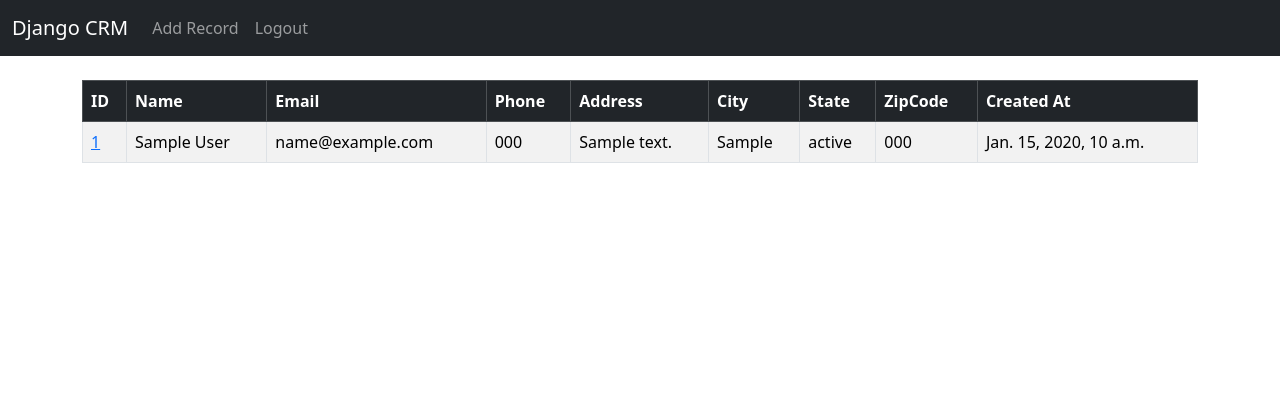
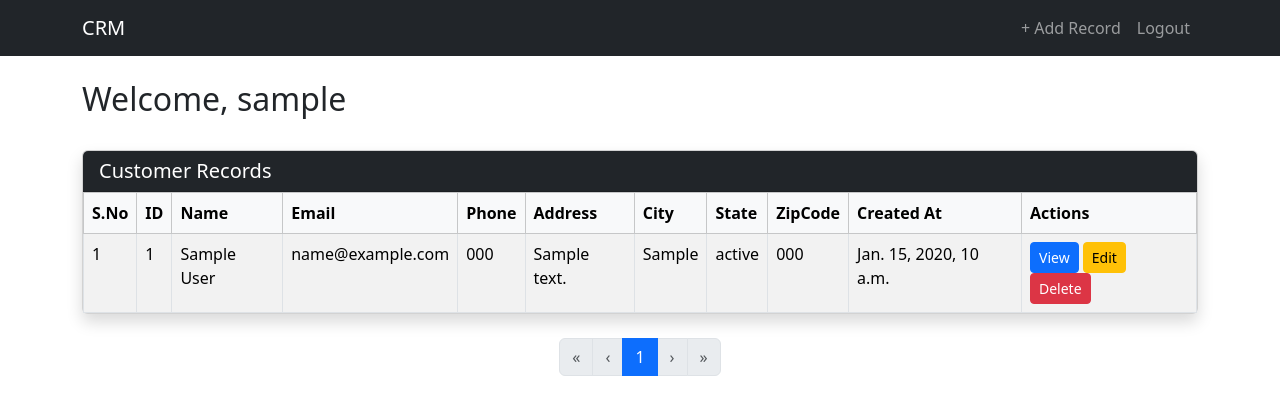
Before and after one commit to atishay-kap/Django-CRM, a Django app: page / in a window 1280 px wide. Shown: the top 415 px of the page. Run offline with Django 5.2, Linux system fonts and the light colour scheme; a user stored in the database is signed in; tables that the repository leaves empty hold one stand-in row (values such as "Sample post").

Commit message:
Final Project

```diff
--- a/website/templates/home.html
+++ b/website/templates/home.html
@@ -2,60 +2,123 @@
 
 {% block content %}
   {% if user.is_authenticated %}
-    <table class="table table-striped table-hover table-bordered">
-      <thead class="table-dark">
+    <div class="d-flex justify-content-between align-items-center mb-4">
+      <h2>Welcome, {{ user.username }}</h2>
+    </div>
+
+    <div class="card shadow mb-4">
+      <div class="card-header bg-dark text-white">
+        <h5 class="mb-0">Customer Records</h5>
+      </div>
+      <div class="card-body p-0">
+        <table class="table table-striped table-hover table-bordered mb-0">
+          <thead class="table-light">
             <tr>
-          <th scope="col">ID</th>
-          <th scope="col">Name</th>
-          <th scope="col">Email</th>
-          <th scope="col">Phone</th>
-          <th scope="col">Address</th>
-          <th scope="col">City</th>
-          <th scope="col">State</th>
-          <th scope="col">ZipCode</th>
-          <th scope="col">Created At</th>
+              <th>S.No</th>
+              <th>ID</th>
+              <th>Name</th>
+              <th>Email</th>
+              <th>Phone</th>
+              <th>Address</th>
+              <th>City</th>
+              <th>State</th>
+              <th>ZipCode</th>
+              <th>Created At</th>
+              <th>Actions</th>
             </tr>
           </thead>
           <tbody>
             {% if records %}
-              {% for record in records%}
+              {% for record in records %}
                 <tr>
-                <td><a href="{% url 'record' record.id %}">{{record.id}}</a></td>
-                <td>{{record.first_name}} {{record.last_name}}</td>
-                <td>{{record.email}}</td>
-                <td>{{record.phone}}</td>
-                <td>{{record.address}}</td>
-                <td>{{record.city}}</td>
-                <td>{{record.state}}</td>
-                <td>{{record.zipcode}}</td>
-                <td>{{record.created_at}}</td>
+                  <td>{{ forloop.counter0|add:records.start_index }}</td>
+                  <td>{{ record.id }}</td>
+                  <td>{{ record.first_name }} {{ record.last_name }}</td>
+                  <td>{{ record.email }}</td>
+                  <td>{{ record.phone }}</td>
+                  <td>{{ record.address }}</td>
+                  <td>{{ record.city }}</td>
+                  <td>{{ record.state }}</td>
+                  <td>{{ record.zipcode }}</td>
+                  <td>{{ record.created_at }}</td>
+                  <td>
+                    <a href="{% url 'record' record.id %}" class="btn btn-sm btn-primary">View</a>
+                    <a href="{% url 'update_record' record.id %}" class="btn btn-sm btn-warning">Edit</a>
+                    <a href="{% url 'delete_record' record.id %}" class="btn btn-sm btn-danger"
+                       onclick="return confirm('Are you sure you want to delete this record?');">
+                      Delete
+                    </a>
+                  </td>
                 </tr>
               {% endfor %}
+            {% else %}
+              <tr><td colspan="11" class="text-center">No records found.</td></tr>
+            {% endif %}
+          </tbody>
+        </table>
+      </div>
+    </div>
+
+    <!-- Pagination Controls -->
+    <div class="d-flex justify-content-center my-4">
+      <nav aria-label="Page navigation">
+        <ul class="pagination">
+
+          {% if records.has_previous %}
+            <li class="page-item">
+              <a class="page-link" href="?page=1">&laquo;</a>
+            </li>
+            <li class="page-item">
+              <a class="page-link" href="?page={{ records.previous_page_number }}">&lsaquo;</a>
+            </li>
+          {% else %}
+            <li class="page-item disabled"><span class="page-link">&laquo;</span></li>
+            <li class="page-item disabled"><span class="page-link">&lsaquo;</span></li>
           {% endif %}
 
-        </tr>
-      </tbody>
-    </table>
+          {% for num in records.paginator.page_range %}
+            {% if num >= records.number|add:'-2' and num <= records.number|add:'2' %}
+              {% if num == records.number %}
+                <li class="page-item active"><span class="page-link">{{ num }}</span></li>
+              {% else %}
+                <li class="page-item"><a class="page-link" href="?page={{ num }}">{{ num }}</a></li>
+              {% endif %}
+            {% endif %}
+          {% endfor %}
+
+          {% if records.has_next %}
+            <li class="page-item">
+              <a class="page-link" href="?page={{ records.next_page_number }}">&rsaquo;</a>
+            </li>
+            <li class="page-item">
+              <a class="page-link" href="?page={{ records.paginator.num_pages }}">&raquo;</a>
+            </li>
+          {% else %}
+            <li class="page-item disabled"><span class="page-link">&rsaquo;</span></li>
+            <li class="page-item disabled"><span class="page-link">&raquo;</span></li>
+          {% endif %}
+
+        </ul>
+      </nav>
+    </div>
 
   {% else %}
-
-    <div class="col col-md-6 offset-md-3">
-      <h1>Login</h1>
-      <hr>
+    <!-- Login Form -->
+    <div class="col-md-6 offset-md-3">
+      <h2 class="mb-3">Login</h2>
       <form method="POST" action="{% url 'home' %}">
         {% csrf_token %}
         <div class="mb-3">
           <label for="username" class="form-label">Username</label>
-          <input type="text" class="form-control" name="username" placeholder="Username" required>
+          <input type="text" class="form-control" name="username" placeholder="Enter your username" required>
         </div>
         <div class="mb-3">
           <label for="password" class="form-label">Password</label>
-          <input type="password" class="form-control" name="password" placeholder="Password" required>
+          <input type="password" class="form-control" name="password" placeholder="Enter your password" required>
         </div>
-        <br>
-        <button type="submit" class="btn btn-secondary">Login</button>
+        <button type="submit" class="btn btn-dark">Login</button>
+        <a href="{% url 'register' %}" class="btn btn-link">Don't have an account?</a>
       </form>
     </div>
-
   {% endif %}
 {% endblock %}
--- a/website/templates/navbar.html
+++ b/website/templates/navbar.html
@@ -1,26 +1,13 @@
 <nav class="navbar navbar-expand-lg navbar-dark bg-dark">
-  <div class="container-fluid">
-    <a class="navbar-brand" href="{% url 'home' %}">Django CRM</a>
-    <button class="navbar-toggler" type="button" data-bs-toggle="collapse" data-bs-target="#navbarSupportedContent" aria-controls="navbarSupportedContent" aria-expanded="false" aria-label="Toggle navigation">
-      <span class="navbar-toggler-icon"></span>
-    </button>
-    <div class="collapse navbar-collapse" id="navbarSupportedContent">
-      <ul class="navbar-nav me-auto mb-2 mb-lg-0">
-
+  <div class="container">
+    <a class="navbar-brand" href="{% url 'home' %}">CRM</a>
+    <div class="collapse navbar-collapse">
+      <ul class="navbar-nav ms-auto">
         {% if user.is_authenticated %}
-        <li class="nav-item">
-          <a class="nav-link" href="{% url 'add_record' %}">Add Record</a>
-        </li>
-        <li class="nav-item">
-          <a class="nav-link" href="{% url 'logout' %}">Logout</a>
-        </li>
+          <li class="nav-item"><a class="nav-link" href="{% url 'add_record' %}">+ Add Record</a></li>
+          <li class="nav-item"><a class="nav-link" href="{% url 'logout' %}">Logout</a></li>
         {% else %}
-        <li class="nav-item">
-          <a class="nav-link" href="{% url 'home' %}">Login</a>
-        </li>
-        <li class="nav-item">
-          <a class="nav-link" href="{% url 'register' %}">Register</a>
-        </li>
+          <li class="nav-item"><a class="nav-link" href="{% url 'register' %}">Register</a></li>
         {% endif %}
       </ul>
     </div>
--- a/website/templates/record.html
+++ b/website/templates/record.html
@@ -17,7 +17,5 @@
 </div>
 <br>
 <a href="{% url 'home' %}" class="btn btn-secondary">Back</a>
-<a href="{% url 'delete_record' customer_record.id %}" class="btn btn-danger">Delete</a>
-<a href="{% url 'update_record' customer_record.id %}" class="btn btn-success">Update Record</a>
 
 {% endblock %}
--- a/website/views.py
+++ b/website/views.py
@@ -3,29 +3,31 @@ from django.contrib.auth import authenticate, login, logout
 from django.contrib import messages
 from .forms import *
 from .models import *
+from django.core.paginator import Paginator
+
 
 # Create your views here.
 def home(request):
-    # sourcery skip: hoist-similar-statement-from-if, hoist-statement-from-if, remove-unnecessary-else, swap-if-else-branches
-
-    records = Record.objects.all()
-
     if request.method == 'POST':
         username = request.POST['username']
         password = request.POST['password']
 
-        user = authenticate(request , username = username , password = password)
+        user = authenticate(request, username=username, password=password)
 
         if user is not None:
-            login(request , user)
+            login(request, user)
             messages.success(request, 'You have been logged in')
             return redirect('home')
         else:
-            messages.error(request , 'There was an error logging in, Please try again later...')
+            messages.error(request, 'There was an error logging in, please try again...')
             return redirect('home')
 
     else:
-        return render(request , 'home.html' , {'records' : records})
+        records = Record.objects.all().order_by('first_name')
+        paginator = Paginator(records, 5)
+        page_number = request.GET.get('page')
+        records = paginator.get_page(page_number)
+        return render(request, 'home.html', {'records': records})
 
 
 def logout_user(request):
```
Also changed, not shown: website/seed.py (added, +22 -0 lines). Lines whose indentation alone changed are shown as unchanged.
